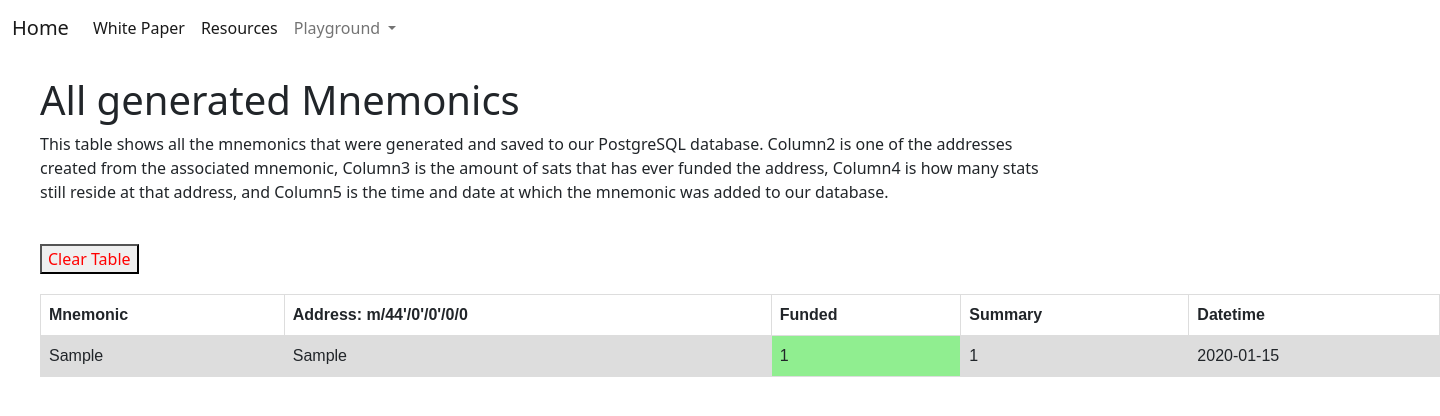
After one commit to jesseaam/bitcoin-jesse, a Flask app: page /view-db in a window 1440 px wide. The commit adds this page. Shown: the top 416 px of the page. Run offline with Flask 2, Linux system fonts and the light colour scheme; tables that the repository leaves empty hold one stand-in row (values such as "Sample post").

Commit message:
This fixes #2

```diff
--- a/application/routes.py
+++ b/application/routes.py
@@ -1,14 +1,19 @@
 from timeit import repeat
-from application import app
+from application import app, db
+from .models import Mnemonic_db
 from flask import Flask, jsonify, render_template, url_for, request, session, flash, redirect
+from flask_sqlalchemy import SQLAlchemy
 import requests
 import json
 from seed_creator.mnemonic import Mnemonic
 from bip32 import BIP32 # https://github.com/darosior/python-bip32
+import datetime
 
 
 # add an api
 # add blueprints
+
+
 
 @app.route("/")
 def index():
@@ -89,18 +94,28 @@ def create_repeat_mnemonic(repeat_word="abandon", mnemonic_size=12):
                                "m/44'/0'/0'/0/1": addr1}
                }
 
-    print(results)
     results = json.dumps(results, indent=2)
-    print(type(results))
+
+    funded, summary = mn.summarize_addr(addr0)
+
+    now = datetime.datetime.now()
+    now = now.strftime("%Y-%m-%d %H:%M:%S")
+    # add results to db
+    db_entry = Mnemonic_db(mnemonic=mn_single, addr0=addr0, datetime=now, funded=funded, summary=summary)
+    db.session.add(db_entry)
+    db.session.commit()
+
 
     return render_template("display_mnemonic_repeat.html", mn_single=mn_single, mn_all=mn_all, tot=tot, results=results)
 
 
 @app.route("/random", methods=["POST", "GET"])
-def random():
+def random(ms=12):
     if request.method == "POST":
         mn = Mnemonic()
-        ms = int(request.form.get("Select-Size"))
+        if request.form.get("Select-Size"):
+            ms = int(request.form.get("Select-Size"))
+
         phrase = mn.generate_random(mnemonic_size=ms)
         seed = mn.to_bip39seed(phrase)
 
@@ -132,8 +147,18 @@ def random():
                    }
 
         results = json.dumps(results, indent=2)
+
+        funded, summary = mn.summarize_addr(addr0)
+
+        now = datetime.datetime.now()
+        now = now.strftime("%Y-%m-%d %H:%M:%S")
+        # add results to db
+        db_entry = Mnemonic_db(mnemonic=phrase, addr0=addr0,funded=funded,summary=summary,datetime=now)
+        db.session.add(db_entry)
+        db.session.commit()
+
+
         return render_template("display_mnemonic_random.html", results=results, phrase=phrase)
-        #return "<p>Here is where the random mnemonic will be.</p>"
 
 
     else:
@@ -168,3 +193,25 @@ def verify_signature():
 @app.route("/raw-tx")
 def raw_tx():
     return render_template("transaction_structure.html")
+
+
+@app.route("/db-test")
+def db_test():
+    mn_db = Mnemonic_db(21, "Jesse")
+    db.session.add(mn_db)
+    db.session.commit()
+    return "<h1>hi</h1>"
+
+
+
+@app.route("/view-db")
+def view_db():
+    all_mn = Mnemonic_db.query.all()
+    return render_template("view_db.html", db=all_mn)
+
+
+@app.route("/delete-all")
+def delete_all():
+    Mnemonic_db.query.delete()
+    db.session.commit()
+    return redirect(url_for("view_db"))
--- a/application/templates/base.html
+++ b/application/templates/base.html
@@ -51,6 +51,7 @@
                   <li><a class="dropdown-item" href=" {{ url_for('raw_tx') }} ">Raw Transactions</a></li>
                   <li><a class="dropdown-item" href=" {{ url_for('verify_transaction') }} ">Verify Transaction</a></li>
                   <li><a class="dropdown-item" href=" {{ url_for('verify_signature') }} ">Verify Signature</a></li>
+                  <li><a class="dropdown-item" href=" {{ url_for('view_db') }} ">All Mnemonics</a></li>
                 </ul>
               </li>
             </ul>
--- /dev/null
+++ b/application/templates/view_db.html
@@ -0,0 +1,79 @@
+{% extends "base.html" %}
+
+{% block title %}view db{% endblock %}
+
+        tr {
+            border-bottom: 1px solid #ddd;
+        }
+        tr:nth-child(even) {
+            background-color: rgba(150, 212, 212, 0.4);
+        }
+
+{% block morehead %}
+    <style>
+        td, th {
+            border: 1px solid #dddddd;
+            text-align: left;
+            padding: 8px;
+        }
+        tr:nth-child(even) {
+            background-color: #dddddd;
+        }
+        table {
+            font-family: arial, sans-serif;
+            border-collapse: collapse;
+            width: 100%;
+            width: 1400px;
+        }
+
+        section {
+            margin: 20px 40px;
+            width: 1000px;
+        }
+
+    </style>
+{% endblock %}
+
+{% block content %}
+
+    <section>
+        <header>
+            <h1>All generated Mnemonics</h1>
+        </header>
+
+        <p>This table shows all the mnemonics that were generated and saved to our PostgreSQL database. Column2 is one of the addresses created from the associated mnemonic, Column3 is the amount of sats that has ever funded the address, Column4 is how many stats still reside at that address, and Column5 is the time and date at which the mnemonic was added to our database.</p><br>
+
+        <form action="{{ url_for('delete_all')}}">
+            <button style="color:red" type="submit">Clear Table</button>
+        </form>
+
+    </section>
+
+    <section>
+        <table>
+            <tr>
+                <th>Mnemonic</th>
+                <th>Address: m/44'/0'/0'/0/0</th>
+                <th>Funded</th>
+                <th>Summary</th>
+                <th>Datetime</th>
+            </tr>
+
+            {% for i in db %}
+                <tr>
+                    <td>{{i.mnemonic}}</td>
+                    <td>{{i.addr0}}</td>
+                    {% if i.funded > 0 %}
+                        <td style="background-color:lightgreen">{{i.funded}}</td>
+                    {% else %}
+                        <td >{{i.funded}}</td>
+                    {% endif %}
+                    <td>{{i.summary}}</td>
+                    <td>{{i.datetime}}</td>
+                </tr>
+            {% endfor %}
+        </table>
+    </section>
+
+
+{% endblock %}
```
Also changed, not shown: application/__init__.py (+9 -1 lines), application/models.py (added, +27 -0 lines), seed_creator/mnemonic.py (+11 -0 lines).
